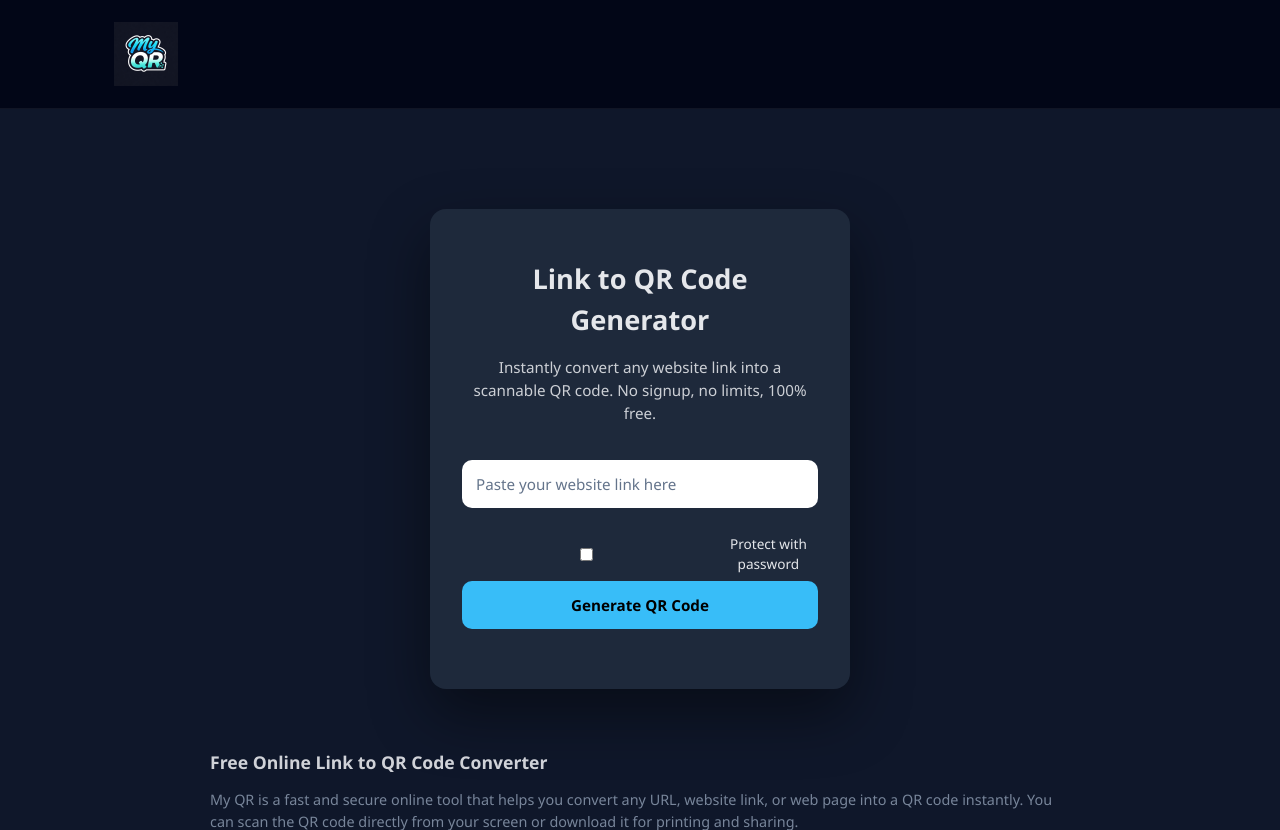
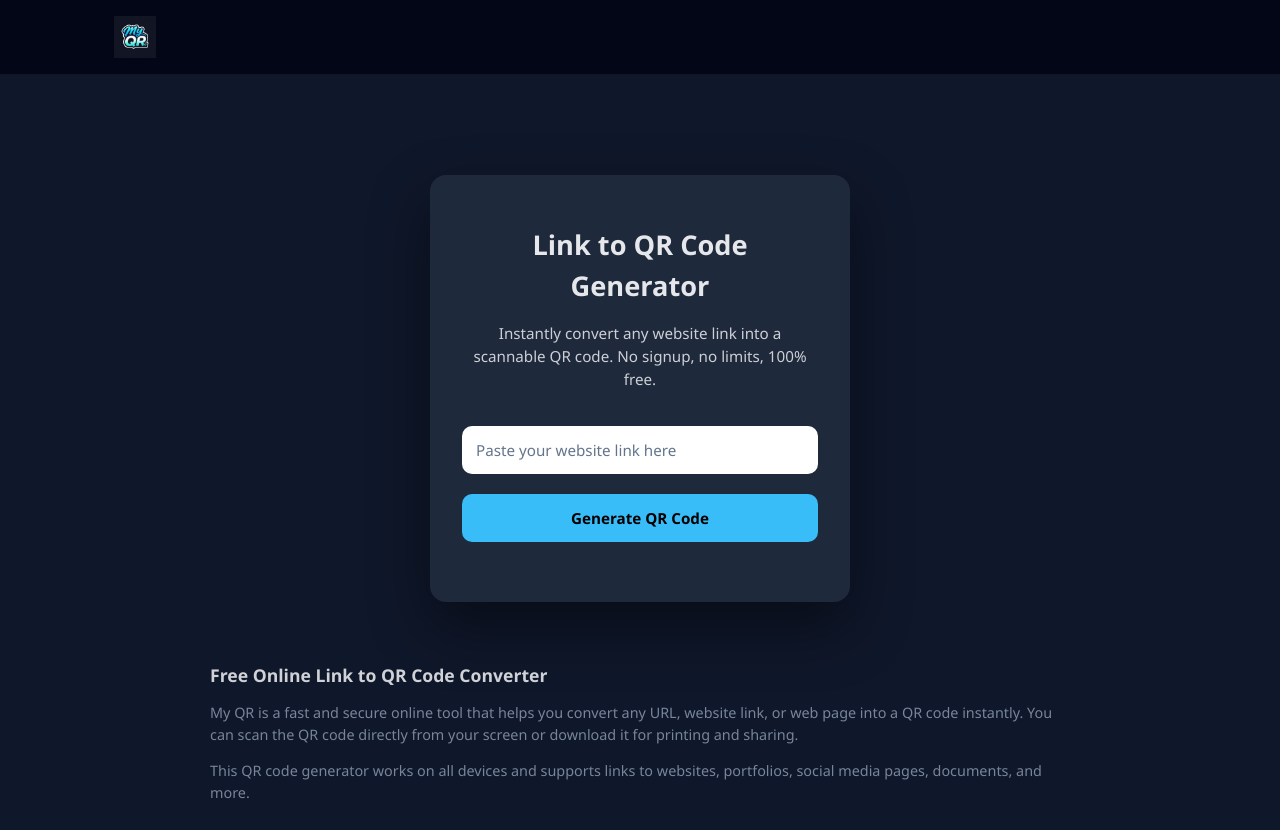
Before and after one commit to ramtej999/MyQr, a Flask app: page / in a window 1280 px wide. Shown: the top 830 px of the page. Run offline with Flask 3, Linux system fonts and the light colour scheme.

Commit message:
Without password feature

```diff
--- a/app.py
+++ b/app.py
@@ -1,17 +1,10 @@
-from flask import Flask, render_template, request, jsonify, redirect
+from flask import Flask, render_template, request, jsonify
 import qrcode
 import base64
 from io import BytesIO
 from urllib.parse import urlparse
-import uuid
-import time
-import hashlib
 
 app = Flask(__name__)
-
-# In-memory store (auto-clears on restart)
-QR_STORE = {}
-EXPIRY_SECONDS = 10 * 60  # 10 minutes
 
 
 def is_valid_url(url: str) -> bool:
@@ -20,10 +13,6 @@ def is_valid_url(url: str) -> bool:
         return all([result.scheme, result.netloc])
     except Exception:
         return False
-
-
-def hash_password(password: str) -> str:
-    return hashlib.sha256(password.encode()).hexdigest()
 
 
 @app.route("/")
@@ -35,47 +24,30 @@ def home():
 def generate_qr():
     data = request.get_json()
     url = data.get("url", "").strip()
-    password = data.get("password")
 
     if not url or not is_valid_url(url):
         return jsonify({"error": "Invalid URL"}), 400
 
-    token = uuid.uuid4().hex
+    qr = qrcode.QRCode(
+        version=1,
+        error_correction=qrcode.constants.ERROR_CORRECT_Q,
+        box_size=10,
+        border=4,
+    )
+    qr.add_data(url)
+    qr.make(fit=True)
 
-    QR_STORE[token] = {
-        "url": url,
-        "password": hash_password(password) if password else None,
-        "created": time.time()
-    }
+    img = qr.make_image(fill_color="black", back_color="white")
 
-    protected_url = request.host_url + f"q/{token}"
+    buffer = BytesIO()
+    img.save(buffer, format="PNG")
+    buffer.seek(0)
 
-    qr = qrcode.make(protected_url)
-    buffer = BytesIO()
-    qr.save(buffer, format="PNG")
+    img_base64 = base64.b64encode(buffer.read()).decode("utf-8")
 
-    img_base64 = base64.b64encode(buffer.getvalue()).decode()
-
-    return jsonify({"qr_base64": img_base64})
-
-
-@app.route("/q/<token>", methods=["GET", "POST"])
-def unlock_qr(token):
-    entry = QR_STORE.get(token)
-
-    if not entry or time.time() - entry["created"] > EXPIRY_SECONDS:
-        return "<h2>QR expired or invalid</h2>"
-
-    if entry["password"] is None:
-        return redirect(entry["url"])
-
-    if request.method == "POST":
-        user_pass = request.form.get("password", "")
-        if hash_password(user_pass) == entry["password"]:
-            return redirect(entry["url"])
-        return render_template("unlock.html", error="Wrong password")
-
-    return render_template("unlock.html")
+    return jsonify({
+        "qr_base64": img_base64
+    })
 
 
 if __name__ == "__main__":
--- a/static/script.js
+++ b/static/script.js
@@ -1,15 +1,6 @@
 const form = document.getElementById("qr-form");
 const input = document.getElementById("url-input");
 const result = document.getElementById("qr-result");
-
-// NEW
-const passwordToggle = document.getElementById("password-toggle");
-const passwordInput = document.getElementById("password-input");
-
-// NEW: toggle visibility
-passwordToggle.addEventListener("change", () => {
-    passwordInput.style.display = passwordToggle.checked ? "block" : "none";
-});
 
 form.addEventListener("submit", async (e) => {
     e.preventDefault();
@@ -18,18 +9,13 @@ form.addEventListener("submit", async (e) => {
     const url = input.value.trim();
     if (!url) return;
 
-    // NEW
-    const password = passwordToggle.checked
-        ? passwordInput.value.trim()
-        : null;
-
     try {
         const response = await fetch("/generate-qr", {
             method: "POST",
             headers: {
                 "Content-Type": "application/json"
             },
-            body: JSON.stringify({ url, password })
+            body: JSON.stringify({ url })
         });
 
         const data = await response.json();
--- a/static/style.css
+++ b/static/style.css
@@ -6,7 +6,7 @@
     --muted: #94a3b8;
 }
 
-/* ---------------- GLOBAL RESET ---------------- */
+/* Global Reset */
 * {
     box-sizing: border-box;
     font-family: "Segoe UI", system-ui, sans-serif;
@@ -22,27 +22,17 @@ body {
 /* ---------------- NAVBAR ---------------- */
 header {
     background: #020617;
-    border-bottom: 1px solid rgba(255, 255, 255, 0.06);
+    border-bottom: 1px solid rgba(255,255,255,0.06);
 }
 
 nav {
     max-width: 1100px;
     margin: 0 auto;
-    padding: 22px 24px;              /* ⬅ taller navbar */
-    display: flex;
-    align-items: center;
-}
-
-/* ---------------- LOGO ---------------- */
-.logo {
-    height: 64px;                    /* ⬅ bigger logo */
-    width: auto;
-    object-fit: contain;
-    transition: transform 0.2s ease;
-}
-
-.logo:hover {
-    transform: scale(1.05);
+    padding: 16px 24px;
+    font-weight: 700;
+    font-size: 1.3rem;
+    letter-spacing: 0.5px;
+    color: var(--primary);
 }
 
 /* ---------------- MAIN CARD ---------------- */
@@ -52,7 +42,7 @@ nav {
     padding: 32px;
     background: var(--card);
     border-radius: 16px;
-    box-shadow: 0 25px 60px rgba(0, 0, 0, 0.45);
+    box-shadow: 0 25px 60px rgba(0,0,0,0.45);
     text-align: center;
 }
 
@@ -134,13 +124,19 @@ section p {
 /* ---------------- FOOTER ---------------- */
 footer {
     background: #020617;
-    border-top: 1px solid rgba(255, 255, 255, 0.06);
+    border-top: 1px solid rgba(255,255,255,0.06);
     text-align: center;
     padding: 20px;
     font-size: 0.85rem;
     color: var(--muted);
 }
-/* ---------------- PASSWORD UI ---------------- */
-#password-input {
-    margin-top: 8px;
+/* ---------------- LOGO ---------------- */
+.navbar {
+    display: flex;
+    align-items: center;
 }
+
+.logo {
+    height: 42px;
+    width: auto;
+}
--- a/templates/index.html
+++ b/templates/index.html
@@ -38,7 +38,8 @@
     <header>
         <nav class="navbar">
     <img src="/static/logo.png" alt="My QR Logo" class="logo">
-        </nav>
+</nav>
+
     </header>
 
     <!-- MAIN CONTENT -->
@@ -58,24 +59,8 @@
                 required
                 aria-label="Enter website URL to generate QR code"
             >
-
-            <!-- NEW: PASSWORD TOGGLE -->
-            <label style="display:flex; align-items:center; gap:8px; font-size:0.85rem;">
-                <input type="checkbox" id="password-toggle">
-                Protect with password
-            </label>
-
-            <!-- NEW: PASSWORD INPUT -->
-            <input
-                id="password-input"
-                type="password"
-                placeholder="Set password"
-                style="display:none;"
-            >
-
             <button type="submit">Generate QR Code</button>
         </form>
-
 
         <section id="qr-result" class="qr-result" aria-live="polite"></section>
     </main>
```
Also changed, not shown: templates/unlock.html (deleted, +0 -48 lines).
